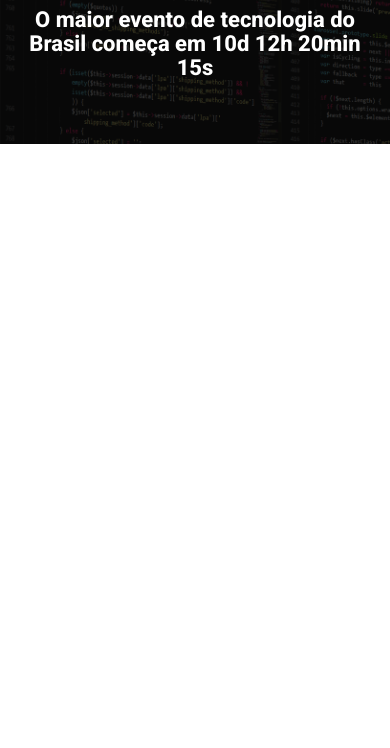
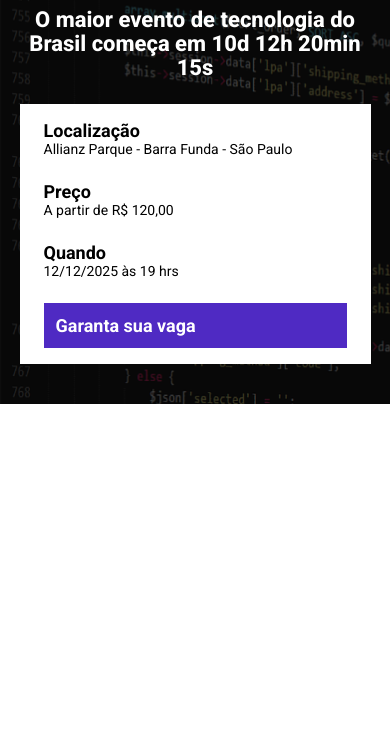
Before and after one commit to bdlc95/ebac_tech_talks, a website built with Parcel: page src/index.html in a window 390 px wide. Shown: the part 96-844 px from the top of the page. Built offline with nearby package versions, Linux system fonts and the light colour scheme.

Commit message:
criando a infobar

```diff
--- a/src/index.html
+++ b/src/index.html
@@ -18,6 +18,25 @@
             <p class="hero__text">
                 O maior evento de tecnologia do Brasil começa em 10d 12h 20min 15s
             </p>
+            <div class="infos-bar">
+                <ul class="infos-bar__infos">
+                    <li class="infos-bar__infos__item">
+                        <b>Localização</b>
+                        Allianz Parque - Barra Funda - São Paulo
+                    </li>
+                    <li class="infos-bar__infos__item">
+                        <b>Preço</b>
+                        A partir de R$ 120,00
+                    </li>
+                    <li class="infos-bar__infos__item">
+                        <b>Quando</b>
+                        12/12/2025 às 19 hrs
+                    </li>
+                </ul>
+                <a href="" class="button button--primary">
+                    Garanta sua vaga
+                </a>
+            </div>
         </div>
     </header>
 
--- /dev/null
+++ b/src/styles/components/_buttons.scss
@@ -0,0 +1,23 @@
+.button {
+    padding: 12px;
+    font-size: 18px;
+    font-weight: bold;
+    text-decoration: none;
+    text-align: center;
+    white-space: nowrap;
+
+    &--primary {
+        color: #fff;
+        background-color: #4F2AC3;
+    }
+
+    @media (max-width: 640px) {
+        display: block;
+        width: 100%;
+    }
+
+    @media (max-width: 1024px) {
+        display: flex;
+        align-items: center;
+    }
+}
--- /dev/null
+++ b/src/styles/components/_infos_bar.scss
@@ -0,0 +1,40 @@
+.infos-bar {
+    padding: 16px 24px;
+    background-color: #fff;
+    display: flex;
+    justify-content: space-between;
+
+    &__infos {
+        display: flex;
+        gap: 40px;
+
+        &__item {
+            font-size: 14px;
+            color: #000;
+
+            b {
+                color: #000;
+                font-size: 18px;
+                display: block;
+            }
+        }
+    }
+
+    @media (max-width: 640px) {
+        display: block;
+
+        &__infos {
+            display: block;
+
+            &__item {
+                margin-bottom: 24px;
+            }
+        }
+    }
+
+    @media (max-width: 1024px) {
+        &__infos {
+            gap: 16px;
+        }
+    }
+}
--- a/src/styles/main.scss
+++ b/src/styles/main.scss
@@ -1,4 +1,6 @@
 @use 'hero';
+@use 'components/infos_bar';
+@use 'components/buttons';
 
 * {
     margin: 0;
@@ -6,6 +8,7 @@
     box-sizing: border-box;
     font-family: Roboto, sans-serif;
     color: #fff;
+    list-style: none;
 }
 
 .container {
```
